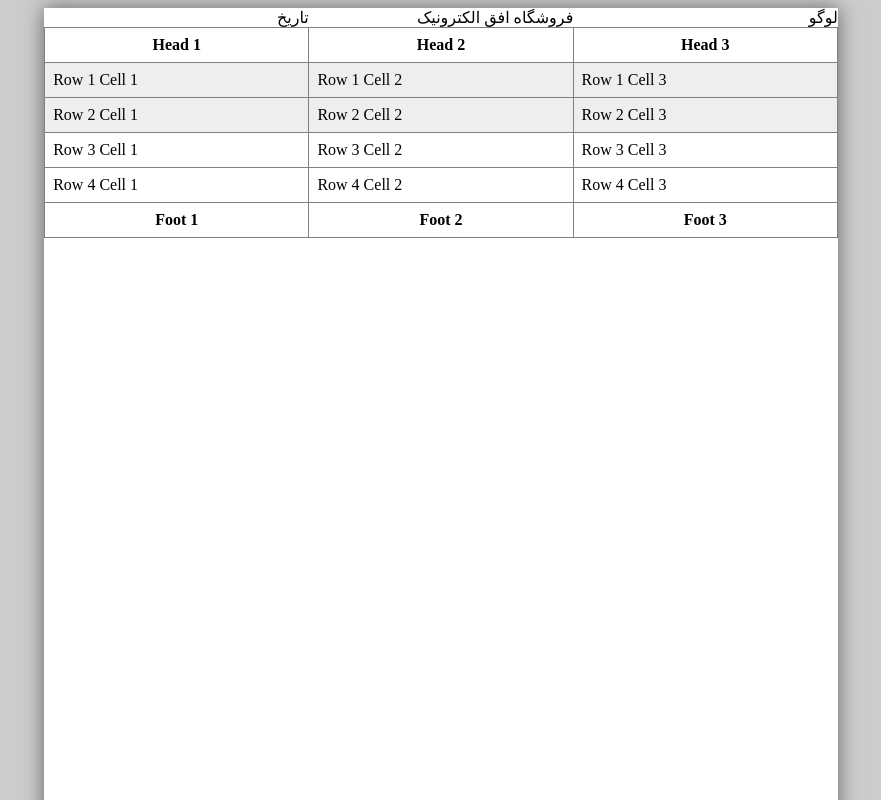
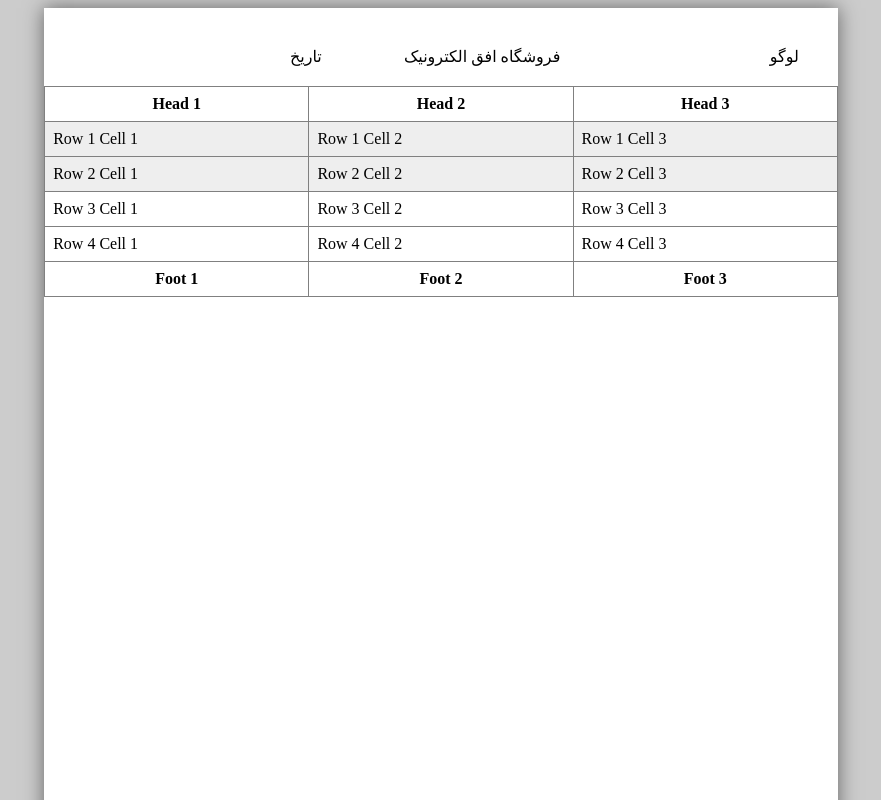
Before and after one commit to raminmahpour/PrintDocument, a plain HTML site: page index.html in a window 1280 px wide. Shown: the top 800 px of the page, without its empty margins (199-1080 px from the left). Drawn offline with Linux system fonts and the light colour scheme.

Commit message:
Add some padding

```diff
--- a/index.html
+++ b/index.html
@@ -9,7 +9,7 @@
     <page size="A4">
 
 
-      <div>
+      <div class="offset">
         <div class="rtl" style="float: right;width: 33.3333%">لوگو</div>
         <div class="rtl" style="float: right;width: 33.3333%">فروشگاه افق الکترونیک</div>
         <div class="rtl" style="float: right;width: 33.3333%">تاریخ</div>
--- a/style.css
+++ b/style.css
@@ -58,3 +58,8 @@ table{
 
   width: 100%
 }
+.offset
+{
+
+  padding: 39px;
+}
```
